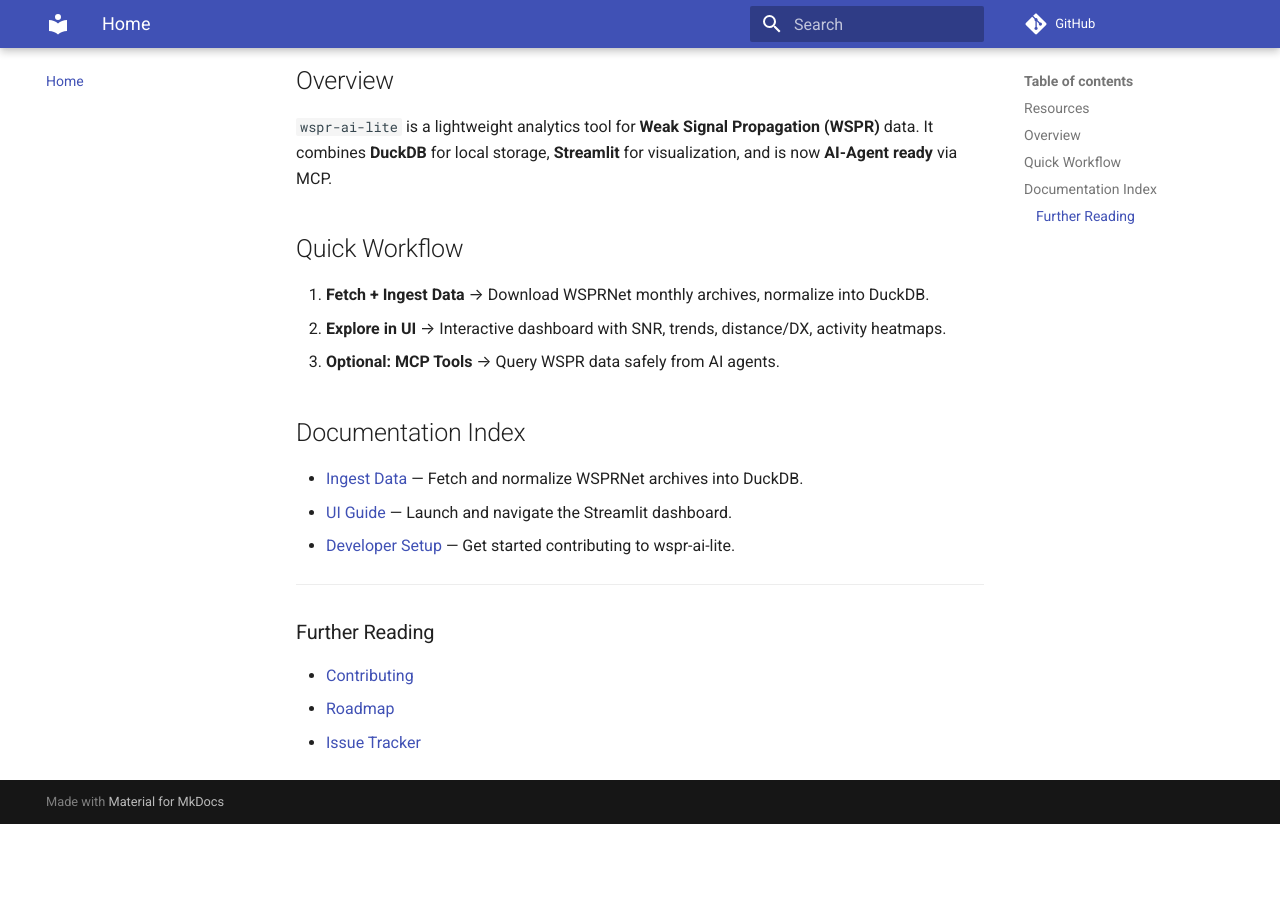
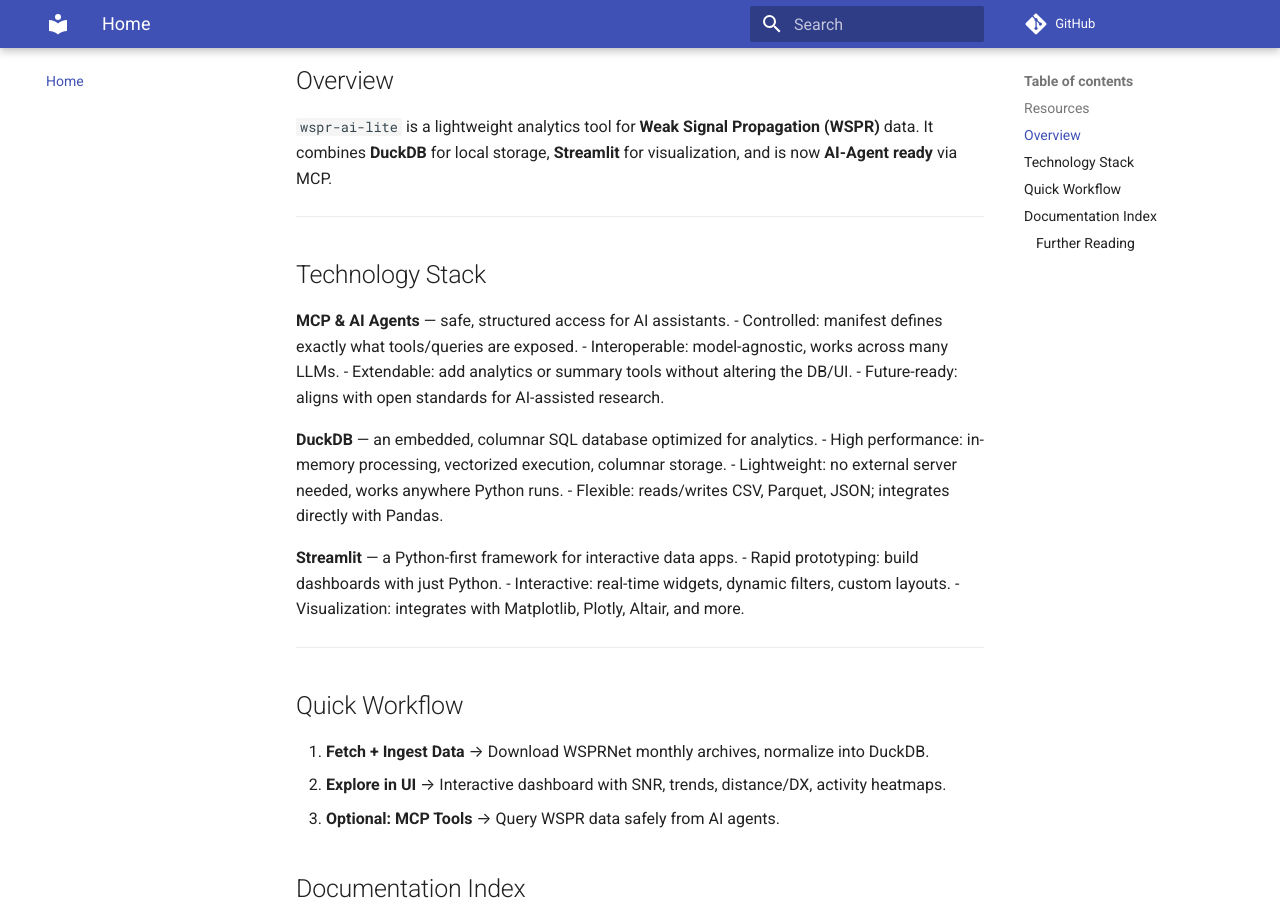
Before and after one commit to KI7MT/wspr-ai-lite, an MkDocs documentation site: the page built from docs/index.md, in a window 1280 px wide and 900 px high, scrolled down 400 px. Built offline with MkDocs 1.6.1 and Material for MkDocs 9.7.7, drawn with Linux system fonts in a browser that asks for light colours; comment, search, counter and statistics services are not loaded; before the commit the page ends 1224 px from its top, so only the background shows below that.

Commit message:
chore(docs): Add key benifits of the tech stack to docs

```diff
--- a/docs/index.md
+++ b/docs/index.md
@@ -15,6 +15,28 @@
 `wspr-ai-lite` is a lightweight analytics tool for **Weak Signal Propagation (WSPR)** data.
 It combines **DuckDB** for local storage, **Streamlit** for visualization, and is now **AI-Agent ready** via MCP.
 
+---
+
+## Technology Stack
+
+**MCP & AI Agents** — safe, structured access for AI assistants.
+- Controlled: manifest defines exactly what tools/queries are exposed.
+- Interoperable: model-agnostic, works across many LLMs.
+- Extendable: add analytics or summary tools without altering the DB/UI.
+- Future-ready: aligns with open standards for AI-assisted research.
+
+**DuckDB** — an embedded, columnar SQL database optimized for analytics.
+- High performance: in-memory processing, vectorized execution, columnar storage.
+- Lightweight: no external server needed, works anywhere Python runs.
+- Flexible: reads/writes CSV, Parquet, JSON; integrates directly with Pandas.
+
+**Streamlit** — a Python-first framework for interactive data apps.
+- Rapid prototyping: build dashboards with just Python.
+- Interactive: real-time widgets, dynamic filters, custom layouts.
+- Visualization: integrates with Matplotlib, Plotly, Altair, and more.
+
+---
+
 ## Quick Workflow
 1. **Fetch + Ingest Data** → Download WSPRNet monthly archives, normalize into DuckDB.
 2. **Explore in UI** → Interactive dashboard with SNR, trends, distance/DX, activity heatmaps.
@@ -26,6 +48,7 @@
 - [Developer Setup](development/developer-setup.md) — Get started contributing to wspr-ai-lite.
 
 ---
+
 ### Further Reading
 - [Contributing](CONTRIBUTING.md)
 - [Roadmap](ROADMAP.md)
```
Also changed, not shown: README.md (+20 -20 lines).
